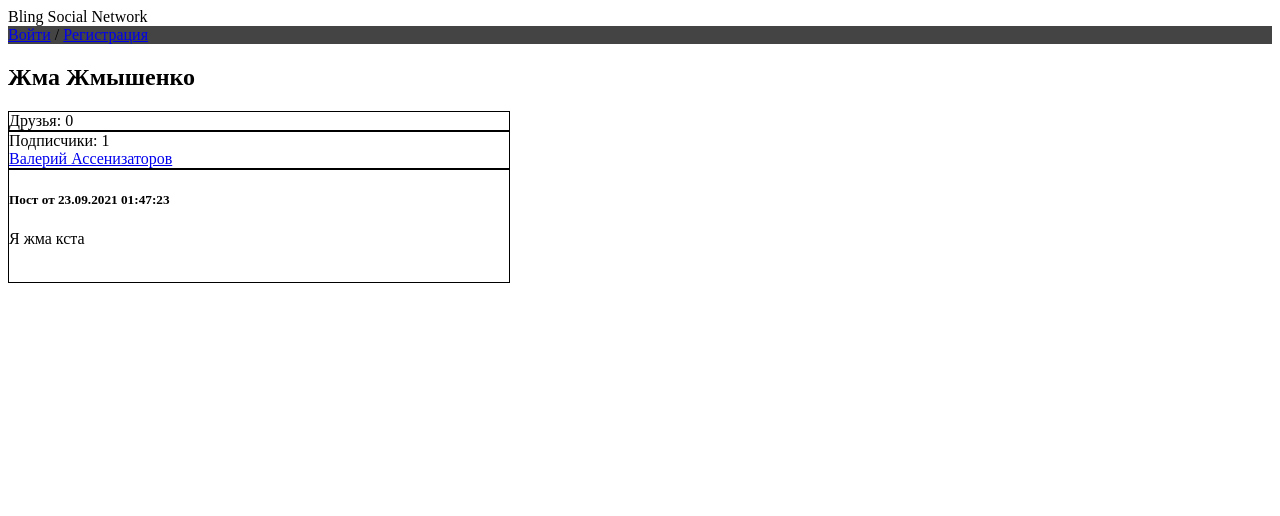
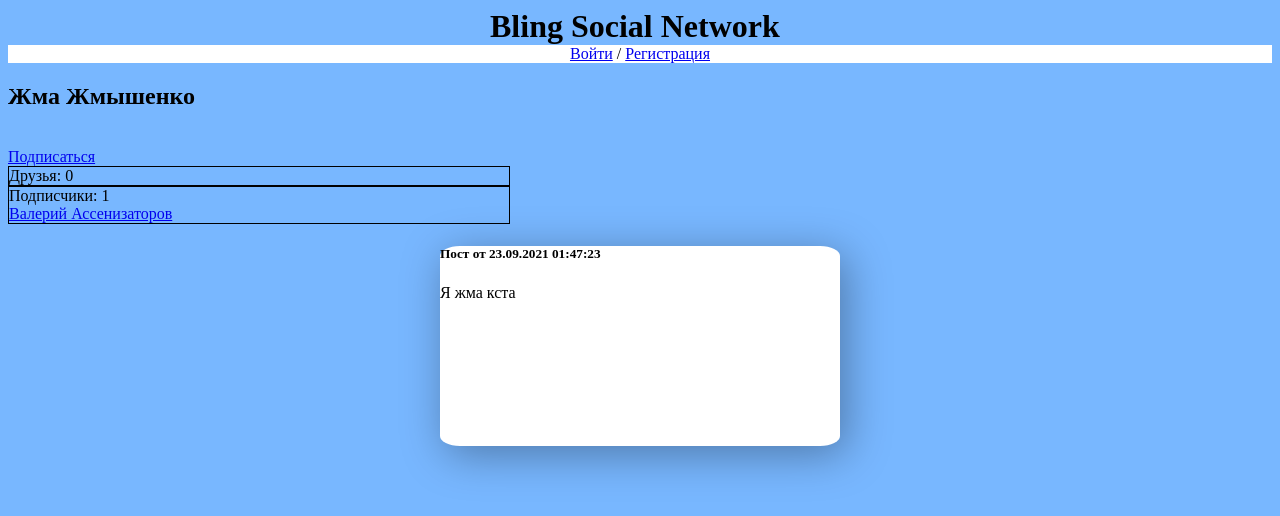
Before and after one commit to urheilunen/bling_social, a Django app: a page that uses bling/templates/layout/basic.html in a window 1280 px wide. Shown: the top 516 px of the page. Run offline with Django 3.2, Linux system fonts and the light colour scheme; data comes from the database, SQL or seed files in the repository; both versions use the stored data as it was after the commit.

Commit message:
Some css added. New functions: remove post (by author only), subscribing and unsubscribing. New bugs: UserProfile needs to be fixed because of some problems with reaching custom fields like subscribers, birth date, etc.

```diff
--- a/bling/static/bling/style.css
+++ b/bling/static/bling/style.css
@@ -1,5 +1,34 @@
+html, body
+{
+    background-color: #78b7ff;
+}
+.post
+{
+    height: 200px;
+    width: 400px;
+    margin-left: auto;
+    margin-right: auto;
+    border-radius: 5%;
+    background-color: #fff;
+    filter: drop-shadow(6px 8px 22px rgba(0, 0, 0, 0.34));
+
+}
+.PostDate
+{
+    position: absolute;
+      bottom: 0;
+      width: 100%;
+      text-align: center;
+}
 nav {
+    width: 100%;
+    background: #ffffff;
+}
+.header
+{
+    width: 300px;
     margin-left: auto;
-    margin-right: 0em;
-    background: #444444;
+    margin-right: auto;
+    font-size: 24pt;
+    font-weight: bold;
 }
--- a/bling/templates/bling/user_profile.html
+++ b/bling/templates/bling/user_profile.html
@@ -3,7 +3,20 @@
 {% block title %} {{ blinguser.username }} {% endblock %}
 
 {% block content %}
-<h1>{{ blinguser.first_name }} {{ blinguser.last_name }} </h1>
+<!--now rendering this user's name-->
+{% if blinguser.first_name or blinguser.lastname %}
+        <h1>{{ blinguser.first_name }} {{ blinguser.last_name }}</h1>
+    {% else %}
+        <h1>{{ blinguser.username }}</h1>
+    {% endif %}
+<!--now rendering subscribe/unsubscribe button--><br>
+{% if not is_own_page %}
+    {% if is_current_user_subscribed %}
+        <a title="Отменить подписку" href="{% url 'unsubscribe' blinguser.username %}">Вы подписаны</a>
+    {% else %}
+        <a title="Подписаться" href="{% url 'subscribe' blinguser.username %}">Подписаться</a>
+    {% endif %}
+{% endif %}
 <div style="border: 1px solid black; position: relative; width: 500px">
     Друзья: {{ friends_amount }}
     {% if friends_amount > 0 %}
@@ -21,12 +34,15 @@
     {% endif %}
 </div>
 {% for blingpost in blingposts %}
-<div style="border: 1px solid black; position: relative; width: 500px">
+<div class="post">
     <h5>Пост от {{ blingpost.created_on|date:"d.m.Y H:i:s" }}</h5>
     <p>{{ blingpost.text }}</p><br>
     {% if blingpost.images != None %}
         <img src="{{ MEDIA_ROOT }}{{ blingpost.images.image.url }}" width="200px">
     {% endif %}
+    {% if blinguser.username == user.username %}
+        <a href="{% url 'remove_post' blingpost.pk %}">Удалить</a>
+    {% endif %}
 </div><br>
 {% endfor %}
 {% endblock %}
--- a/bling/templates/layout/basic.html
+++ b/bling/templates/layout/basic.html
@@ -8,10 +8,10 @@
     <link rel="stylesheet" type="text/css" href="{% static 'bling/style.css' %}">
 </head>
 <body>
-    <header>
+    <header class="header">
         Bling Social Network
     </header>
-    <nav>
+    <nav align="center">
         {% if user.is_authenticated %}
         <a href="{% url 'user_profile' user.username %}">{{ user.username }}</a> /
         <a href="{% url 'home' %}">Фидлента</a> /
--- a/bling/templates/registration/login.html
+++ b/bling/templates/registration/login.html
@@ -13,7 +13,9 @@
 {% else %}
 <form method="post">
     {% csrf_token %}
-    {{ form.as_p }}
+<!--    {{ form.as_p }}-->
+    <p><label for="id_username">Имя пользователя:</label> <input type="text" name="username" autofocus autocapitalize="none" autocomplete="username" maxlength="150" required id="id_username"></p>
+<p><label for="id_password">Пароль:</label> <input type="password" name="password" autocomplete="current-password" required id="id_password"></p>
     <input type="hidden" name="next" value="{{ next }}">
     <input type="submit" value="Войти">
 </form>
--- a/bling/urls.py
+++ b/bling/urls.py
@@ -1,7 +1,7 @@
 from django.contrib import admin
 from django.contrib.auth.views import LoginView
 from django.urls import path, include
-from .views import index, user_profile, BlingPostCreateView
+from .views import index, user_profile, BlingPostCreateView, remove_post, subscribe, unsubscribe
 from django.conf import settings
 from django.conf.urls.static import static
 
@@ -9,6 +9,9 @@ urlpatterns = [
     path('user/<str:user_id>/', user_profile, name='user_profile'),
     path('newpost/', BlingPostCreateView.as_view(), name='newpost'),
     # path('newpost/', newpost, name='newpost'),
+    path('removepost/<int:post_id>/', remove_post, name='remove_post'),
+    path('subscribe/<str:subscribant_username>/', subscribe, name='subscribe'),
+    path('unsubscribe/<str:subscribant_username>/', unsubscribe, name='unsubscribe'),
     path('', index, name='home'),
 ]
 
--- a/bling/views.py
+++ b/bling/views.py
@@ -1,8 +1,10 @@
 from django.shortcuts import render, redirect
+from django.http import HttpResponse, HttpResponseNotFound, HttpResponseNotAllowed
 from django.contrib.auth.mixins import LoginRequiredMixin
 from django.views.generic.edit import CreateView, DeleteView
 from .models import BlingPost, UserProfile
 from django.contrib.auth.models import User
+from django.urls import reverse
 from .forms import BlingPostForm
 
 
@@ -22,6 +24,14 @@ class BlingPostCreateView(LoginRequiredMixin, CreateView):
         form.instance.author = self.request.user
         return super().form_valid(form)
 
+
+# class BlingPostDeleteView(LoginRequiredMixin, DeleteView):
+#     model = BlingPost
+#     success_url = '/'
+#
+#     def get_context_data(self, *args, **kwargs):
+#         context = super().get_context_data(*args, **kwargs)
+#         return context
 
 def index(request):
     blingposts = BlingPost.objects.all()
@@ -49,11 +59,26 @@ def user_profile(request, user_id):
 
     blingposts = BlingPost.objects.filter(author=blinguser)  # posts of this user
 
+    # check if it is request.user's page or not so they cannot self-(un)subscribe
+    if request.user == blinguser:
+        # this page is request.user's own, must do nothing
+        is_own_page = True
+        is_current_user_subscribed = None
+    else:
+        # it's someone else's page, user can (un)subscribe
+        is_own_page = False
+        # check if current user is subscribed to this user to decide which button to render
+        if request.user in subs:
+            is_current_user_subscribed = True
+        else:
+            is_current_user_subscribed = False
+
     # check if friends and subs are more than 3, then they won't fit on the user page
     if friends_amount > 3:
         friends = friends[:3]
     if subs_amount > 3:
         subs = subs[:3]
+
     context = {
         'blinguser': blinguser,
         'blingposts': blingposts,
@@ -62,5 +87,51 @@ def user_profile(request, user_id):
         'friends_amount': friends_amount,
         'subs': subs,
         'subs_amount': subs_amount,
+        'is_own_page': is_own_page,
+        'is_current_user_subscribed': is_current_user_subscribed,
     }
     return render(request, 'bling/user_profile.html', context)
+
+
+def remove_post(request, post_id):
+    try:
+        # searching for the post with this primary key
+        post = BlingPost.objects.get(pk=int(post_id))
+        # getting the author of the post to approve that the very author is deleting their creation
+        post_author = post.author
+        if request.user == post_author:
+            # if deleting is requested by the author, then it's ok
+            post.delete()
+            # redirecting to the profile of author
+            # because we are already there, user won't see the difference, post will just vanish in a moment
+            new_url = '/user/' + post_author.username + '/'
+            return redirect(new_url)
+        else:
+            # deleting is not requested by author. Go away, criminal scum
+            return HttpResponseNotAllowed("<h2>Not allowed</h2>")
+    except BlingPost.DoesNotExist:
+        # no such post, wtf
+        return HttpResponseNotFound("<h2>Post not found</h2>")
+
+
+def subscribe(request, subscribant_username):
+    try:
+        subscribant_user = User.objects.get(username=subscribant_username)
+        subscribant_userprofile = UserProfile.objects.get(user=subscribant_user)
+        subscribant_userprofile.subscribers.add(request.user)
+        new_url = '/user/' + subscribant_username + '/'
+        return redirect(new_url)
+    except User.DoesNotExist:
+        return HttpResponseNotFound("<h2>User not found</h2>")
+
+
+def unsubscribe(request, subscribant_username):
+    try:
+        subscribant = User.objects.get(username=subscribant_username)
+        # custom subscribant-user fields (born_on, friends, etc.)
+        custom_subscribant = UserProfile.objects.get(user=User.objects.get(username=subscribant_username))
+        custom_subscribant.subscribers.remove(request.user)
+        new_url = '/user/' + subscribant_username + '/'
+        return redirect(new_url)
+    except User.DoesNotExist:
+        return HttpResponseNotFound("<h2>User not found</h2>")
```
Also changed, not shown: accounts/templates/signup.html (+13 -1 lines), bling/templates/bling/index.html (+7 -3 lines), db.sqlite3.
